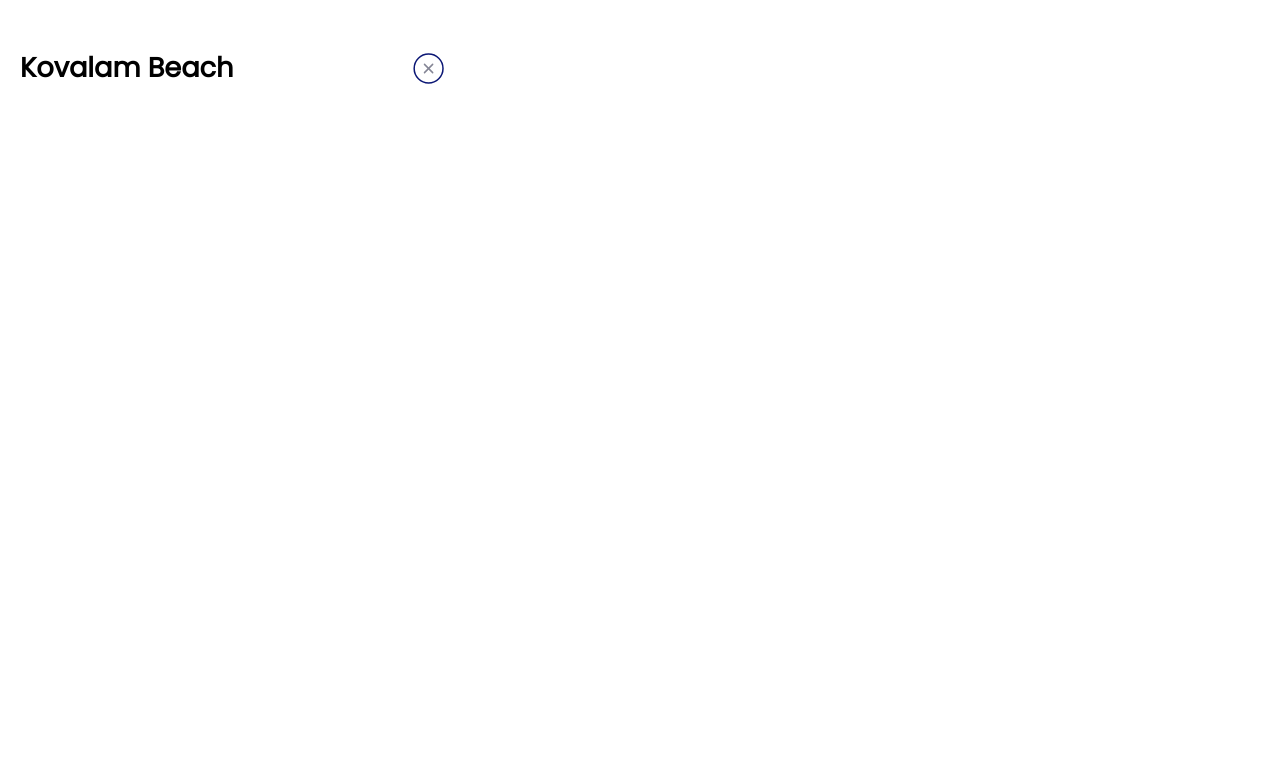
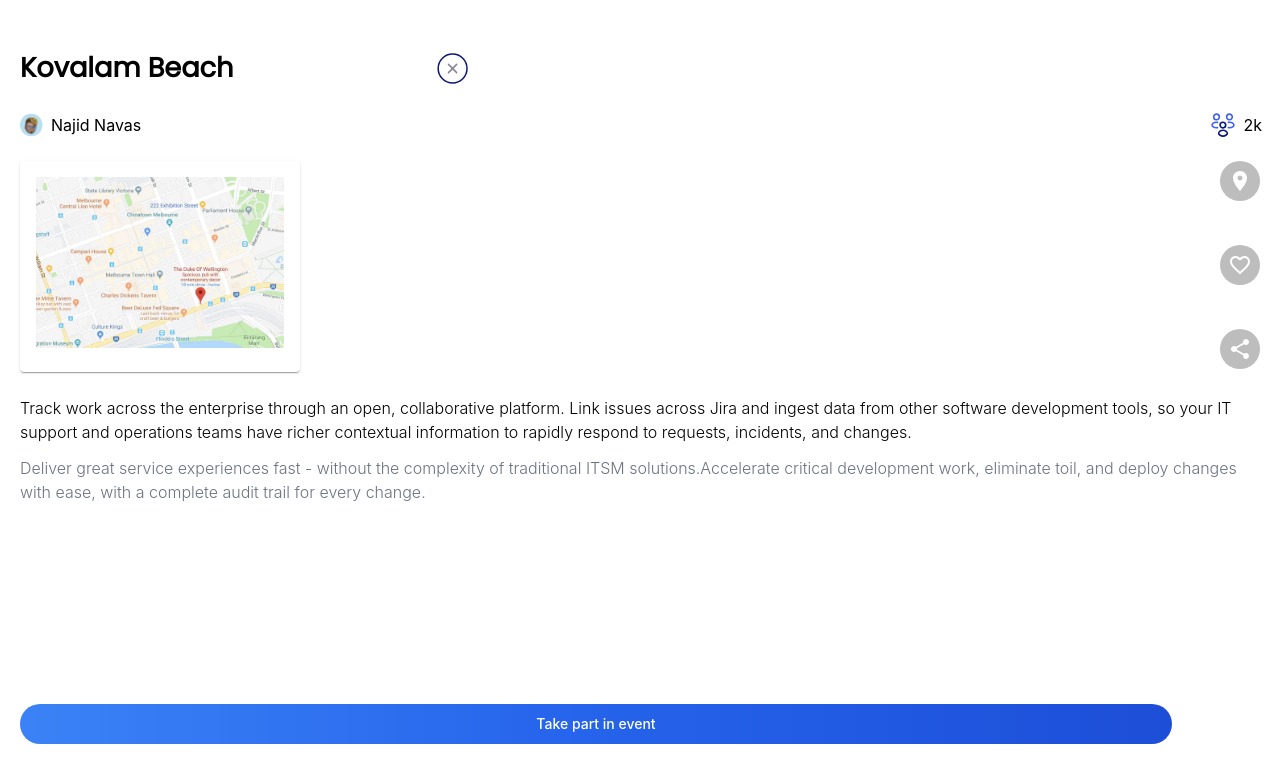
Before and after one commit to vaishnav-0/hft-2022-client, a React (Create React App) app: page /eventdetails in a window 1280 px wide. Shown: the top 782 px of the page. Built offline with nearby package versions, Linux system fonts and the light colour scheme.

Commit message:
added event details page

```diff
--- /dev/null
+++ b/src/presentation/EventDetails/CardDetails/index.js
@@ -0,0 +1,42 @@
+import LocationOnIcon from "@mui/icons-material/LocationOn";
+import Avatar from "@mui/material/Avatar";
+import Box from "@mui/material/Box";
+import Card from "@mui/material/Card";
+import CardContent from "@mui/material/CardContent";
+import FavoriteBorderIcon from "@mui/icons-material/FavoriteBorder";
+import ShareIcon from "@mui/icons-material/Share";
+import React from "react";
+
+import map1 from "../../Common/images/maps/map1.jpg";
+const index = () => {
+  const bull = (
+    <Box
+      component="span"
+      sx={{ display: "inline-block", mx: "2px", transform: "scale(0.8)" }}
+    >
+      •
+    </Box>
+  );
+  return (
+    <div>
+      <div className="flex w-full p-0 m-0 justify-between">
+        <Card sx={{ minWidth: 280, maxWidth: 280 }}>
+          <CardContent>
+            <img src={map1} alt="" />
+          </CardContent>
+        </Card>
+        <div className="flex flex-col space-y-11">
+          <Avatar>
+            <LocationOnIcon />
+          </Avatar>
+          <Avatar>
+            <FavoriteBorderIcon/>
+          </Avatar>
+          <Avatar><ShareIcon/></Avatar>
+        </div>
+      </div>
+    </div>
+  );
+};
+
+export default index;
--- /dev/null
+++ b/src/presentation/EventDetails/CardSection/index.js
@@ -0,0 +1,19 @@
+import React from "react";
+import group2 from "../../Common/icons/group2.svg";
+import profile from "../../Common/icons/profile.svg";
+const index = () => {
+    return (
+    <div className="flex justify-between">
+      <div className="flex space-x-2">
+        <img src={profile} alt="profileimage" />
+        <p>Najid Navas</p>
+      </div>
+      <div className="flex space-x-2">
+        <img src={group2} alt="group2" />
+        <p>2k</p>
+      </div>
+    </div>
+  );
+};
+
+export default index;
--- /dev/null
+++ b/src/presentation/EventDetails/CardText/index.js
@@ -0,0 +1,37 @@
+import React from "react";
+import { message } from "antd";
+const index = () => {
+    const handkeClick = () => {
+        message.success("You have successfully registered for the event");
+
+
+    };
+  return (
+    <div>
+      <p class="mb-3 font-light text-dark-500">
+        Track work across the enterprise through an open, collaborative
+        platform. Link issues across Jira and ingest data from other software
+        development tools, so your IT support and operations teams have richer
+        contextual information to rapidly respond to requests, incidents, and
+        changes.
+      </p>
+      <p class="font-light text-gray-500 dark:text-gray-400">
+        Deliver great service experiences fast - without the complexity of
+        traditional ITSM solutions.Accelerate critical development work,
+        eliminate toil, and deploy changes with ease, with a complete audit
+        trail for every change.
+      </p>
+          <button
+              onClick={() => {
+                  handkeClick();
+              }}
+        type="button"
+        class="   fixed bottom-12 w-[90%] text-white bg-gradient-to-r from-blue-500 via-blue-600 to-blue-700 hover:bg-gradient-to-br focus:ring-4 focus:outline-none focus:ring-blue-300 dark:focus:ring-blue-800 font-medium rounded-[2rem] text-sm px-5 py-2.5 text-center mr-2 mb-2"
+      >
+        Take part in event
+      </button>
+    </div>
+  );
+};
+
+export default index;
--- a/src/presentation/EventDetails/Top/index.js
+++ b/src/presentation/EventDetails/Top/index.js
@@ -2,8 +2,8 @@ import React from 'react'
 import close from "../../Common/icons/close.svg"
 const index = () => {
   return (
-    <div className="container m-5 mt-12 max-w-md ">
-      <div className="flex flex-row justify-between mr-6">
+    <div className="container  mt-12 max-w-md  ">
+      <div className="flex flex-row justify-between ">
         <div>
           <h4 className="font-poppins font-extrabold text-[1.7rem]">
             Kovalam Beach
@@ -12,7 +12,9 @@ const index = () => {
         <div className=" flex flex-row space-x-4">
           <img src={close} alt="" />
         </div>
-      </div>
+          </div>
+
+
     </div>
   );
 }
--- a/src/presentation/EventDetails/index.js
+++ b/src/presentation/EventDetails/index.js
@@ -1,9 +1,15 @@
 import React from "react";
+import CardDetails from "./CardDetails";
+import CardSection from "./CardSection";
+import CardText from "./CardText";
 import Top from "./Top";
 const index = () => {
   return (
-    <div>
+    <div className="m-5 space-y-6">
       <Top />
+      <CardSection />
+      <CardDetails />
+      <CardText />
     </div>
   );
 };
```
Also changed, not shown: src/presentation/Common/icons/group2.svg (added), src/presentation/Common/icons/profile.svg (added).
